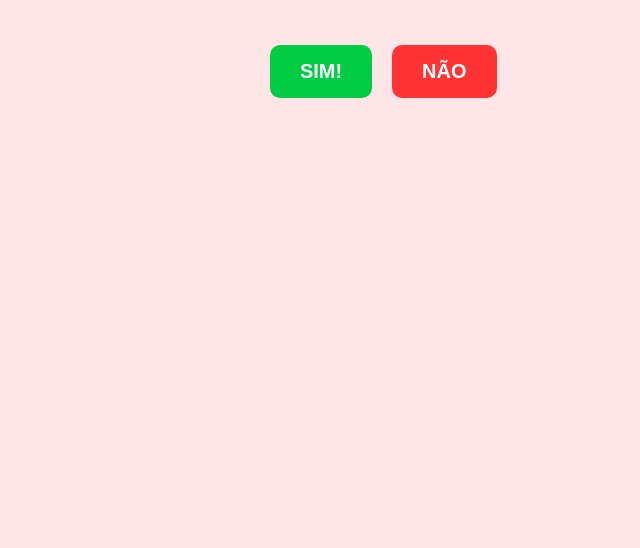
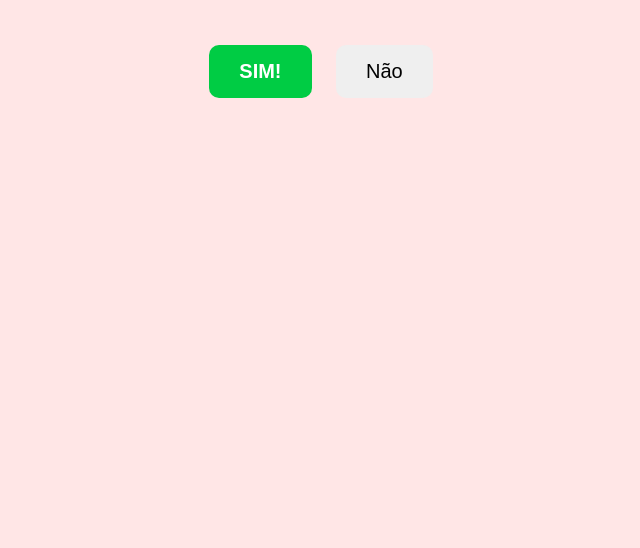
Before and after one commit to Gu1z1nK1ng/Meu-Site, a plain HTML site: page index.html in a window 1280 px wide. Shown: the part 252-800 px from the top of the page, without its empty margins (319-959 px from the left). Drawn offline with Linux system fonts and the light colour scheme.

Commit message:
Update index.html

```diff
--- a/index.html
+++ b/index.html
@@ -32,11 +32,13 @@
             font-weight: bold;
         }
         #nao {
-            background-color: #ff3333;
+            #nao {
+            background-color: #ccc;
             color: white;
-            font-weight: bold;
-            position: absolute; /* Essencial para o botão se mover */
-            transition: all 0.2s ease;
+            position: fixed; /* Garante que ele use a tela inteira como limite */
+            transition: 0.1s; /* Deixa o movimento mais suave */
+}
+
         }
     </style>
 </head>
@@ -46,7 +48,8 @@
 
     <div class="container">
         <button id="sim" onclick="respostaSim()">SIM!</button>
-        <button id="nao" onmouseover="fugir()">NÃO</button>
+        <button id="nao" onmouseover="fugir()" ontouchstart="fugir()">Não</button>
+
     </div>
 
     <script>
```
